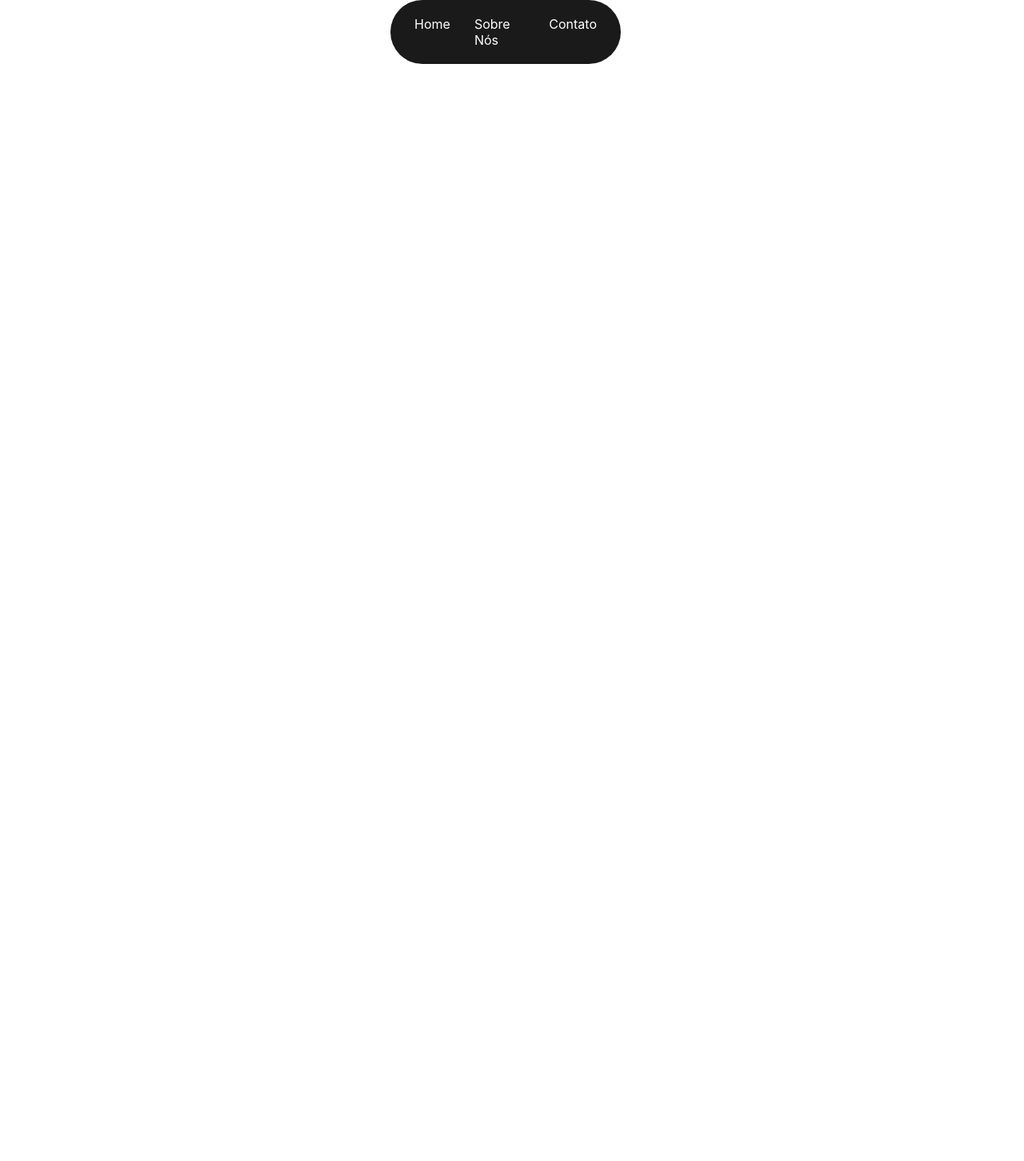
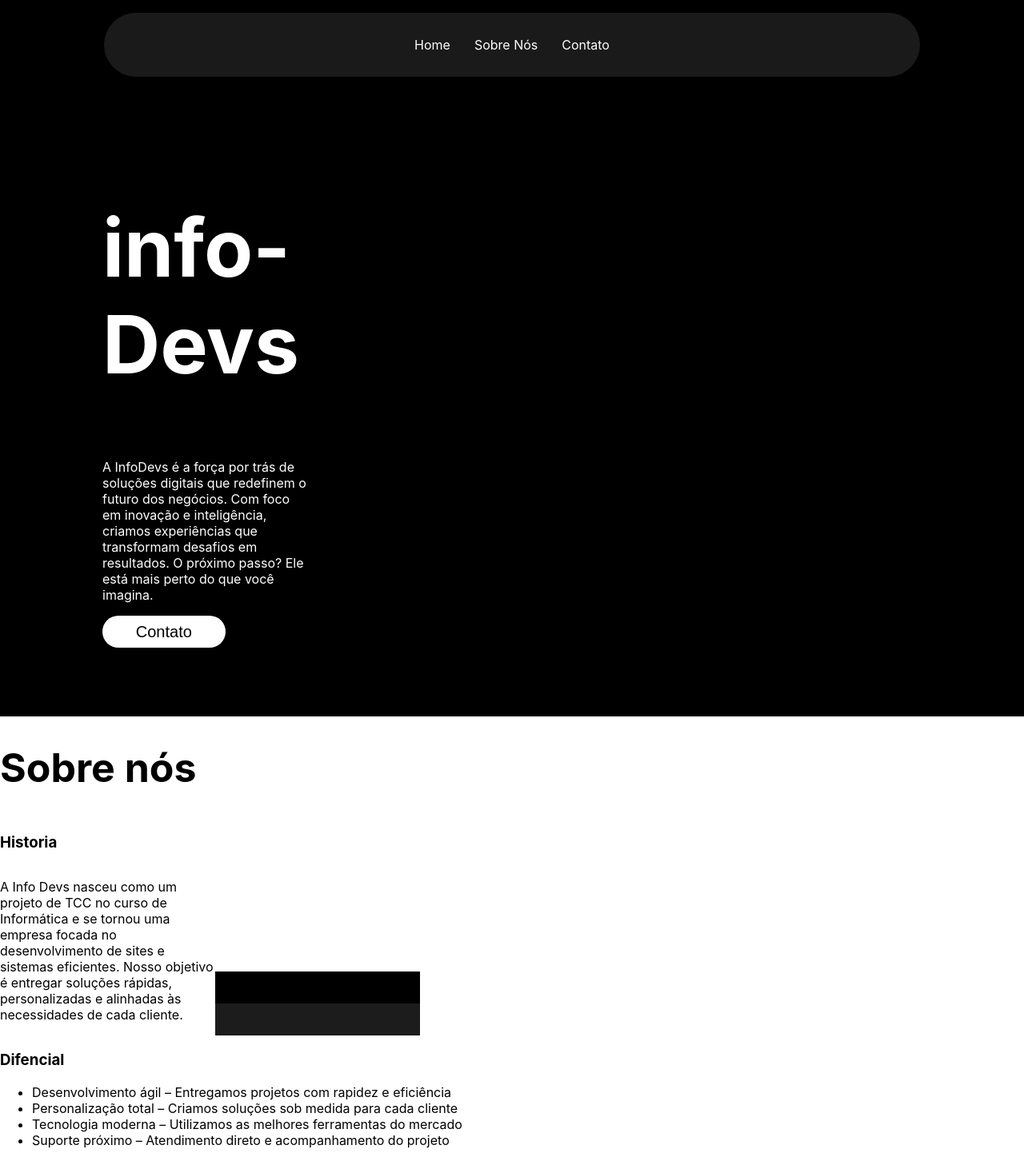
Before and after one commit to thiago-vieira2/infodevs, a React (Create React App) app: page / in a window 1280 px wide. Shown: the whole page at 80% size. Before the commit the page ends 800 px from the top, so only its background shows below. Built offline with nearby package versions, Linux system fonts and the light colour scheme.

Commit message:
muitas alteraçoes

```diff
--- a/src/App.jsx
+++ b/src/App.jsx
@@ -1,11 +1,25 @@
 
 import './App.scss';
 import Header from './components/header';
+import { Land } from './pages/land-page';
+import { Sobre } from './pages/sobre';
 
 function App() {
   return (
     <div className="App">
-      <Header/>
+
+         <header className='Header-land'>
+            <Header />
+         </header>
+
+        <div className="land">
+            <Land />
+        </div>
+
+        <div className="sobre">
+          <Sobre/>
+        </div>
+
     </div>
   );
 }
--- a/src/App.scss
+++ b/src/App.scss
@@ -1,5 +1,16 @@
-.app {
-  display: flex;
-  justify-content: center;
-  align-items: center;
+.App {
+  .Header-land   {
+      display: flex;
+      padding-top: 2vh;
+      justify-content: center;
+  }
+  .sobre {
+    background-color: white;
+  }
+
+
 }
+
+// * {
+//   border: 1px green solid;
+// }
--- a/src/components/header/index.scss
+++ b/src/components/header/index.scss
@@ -1,9 +1,4 @@
-body, html {
 
-    display: flex;
-    justify-content: center;
-
-  }
 
 
 .header {
--- a/src/index.scss
+++ b/src/index.scss
@@ -15,12 +15,6 @@ html, body {
   -moz-osx-font-smoothing: grayscale;
   margin: 0;
   padding: 0;
-  height: 100vh;
-  width: 100vw;
-  overflow-x: auto;
-  overflow-y: hidden;
-  display: flex;
-  flex-direction: row;
-  scroll-behavior: smooth;
-  background-color: #ffffff;
+  background-color: black;
+
 }
--- a/src/pages/land-page/index.jsx
+++ b/src/pages/land-page/index.jsx
@@ -6,6 +6,9 @@ export function Land () {
             <div className="texto-land">
                 <h1>info-Devs</h1>
                 <p>A InfoDevs é a força por trás de soluções digitais que redefinem o futuro dos negócios. Com foco em inovação e inteligência, criamos experiências que transformam desafios em resultados. O próximo passo? Ele está mais perto do que você imagina.</p>
+                <div className="button-contato">
+                    <button className='contato'>Contato</button>
+                </div>
             </div>
 
             <div className="animacao">
--- a/src/pages/land-page/index.scss
+++ b/src/pages/land-page/index.scss
@@ -0,0 +1,37 @@
+.land_main {
+    display: flex;
+    flex-direction: row;
+    height: 100vh; // 👈 agora sim!
+
+    align-items: center;
+
+    .texto-land {
+      display: flex;
+      flex-direction: column;
+      color: white;
+      padding-left: 10vw;
+      width: 20vw;
+
+      h1 {
+        width: 60vh;
+        font-size: 100px;
+      }
+
+      .button-contato {
+        .contato {
+          background-color: white;
+          border: none;
+          width: 12vw;
+          height: 5vh;
+          border-radius: 30px;
+          transition: 1s;
+          font-size: 20px ;
+
+          &:hover {
+            transform: scale(1.1);
+            transition: 1s;
+          }
+        }
+      }
+    }
+  }
--- /dev/null
+++ b/src/pages/sobre/index.jsx
@@ -0,0 +1,62 @@
+import { useEffect } from 'react';
+import './index.scss'
+
+export function Sobre() {
+
+
+    return (
+
+
+
+
+        <div className="main-sobre">
+            <div className="sobre-nos">
+
+
+
+                <div className="text-sobre">
+
+                    <h1>
+                        Sobre nós
+                    </h1>
+
+                    <div className="historia">
+                        <h3>Historia</h3>
+                        <p>A Info Devs nasceu como um projeto de TCC no curso de Informática e se tornou uma empresa focada no desenvolvimento de sites e sistemas eficientes. Nosso objetivo é entregar soluções rápidas, personalizadas e alinhadas às necessidades de cada cliente.</p>
+
+                    </div>
+                </div>
+
+                <div className="columns-animation">
+                    <div className="columns1">
+
+                    </div>
+
+                    <div className="columns2">
+
+                    </div>
+                </div>
+            </div>
+            <div className="diferenciais">
+                <div className="columns-animation">
+                    <div className="columns1">
+
+                    </div>
+
+                    <div className="columns2">
+
+                    </div>
+                </div>
+
+                <h3>Difencial</h3>
+
+                <ul className="diferenciais">
+                    <li> Desenvolvimento ágil – Entregamos projetos com rapidez e eficiência</li>
+                    <li> Personalização total – Criamos soluções sob medida para cada cliente</li>
+                    <li>Tecnologia moderna – Utilizamos as melhores ferramentas do mercado</li>
+                    <li>Suporte próximo – Atendimento direto e acompanhamento do projeto</li>
+                </ul>
+            </div>
+        </div>
+    );
+}
--- /dev/null
+++ b/src/pages/sobre/index.scss
@@ -0,0 +1,45 @@
+.main-sobre {
+    display: flex;
+    flex-direction: column;
+
+
+    .sobre-nos  {
+        display: flex;
+        flex-direction: row;
+
+        .columns-animation {
+            display: flex;
+            justify-content: end;
+            align-items: end;
+            flex-direction: column;
+            .columns1 {
+                background-color: #000000;
+                width: 20vw;
+                height: 5vh;
+            }
+            .columns2 {
+                background-color: #1c1c1c;
+                width: 20vw;
+                height: 5vh;
+            }
+        }
+
+        .text-sobre {
+            display: flex;
+            flex-direction: column;
+
+            .historia {
+                display: flex;
+                flex-direction: column;
+
+                p {
+                    width: 21vw;
+                }
+            }
+            h1 {
+                color: 222222;
+                font-size: 50px;
+            }
+        }
+    }
+}
```
